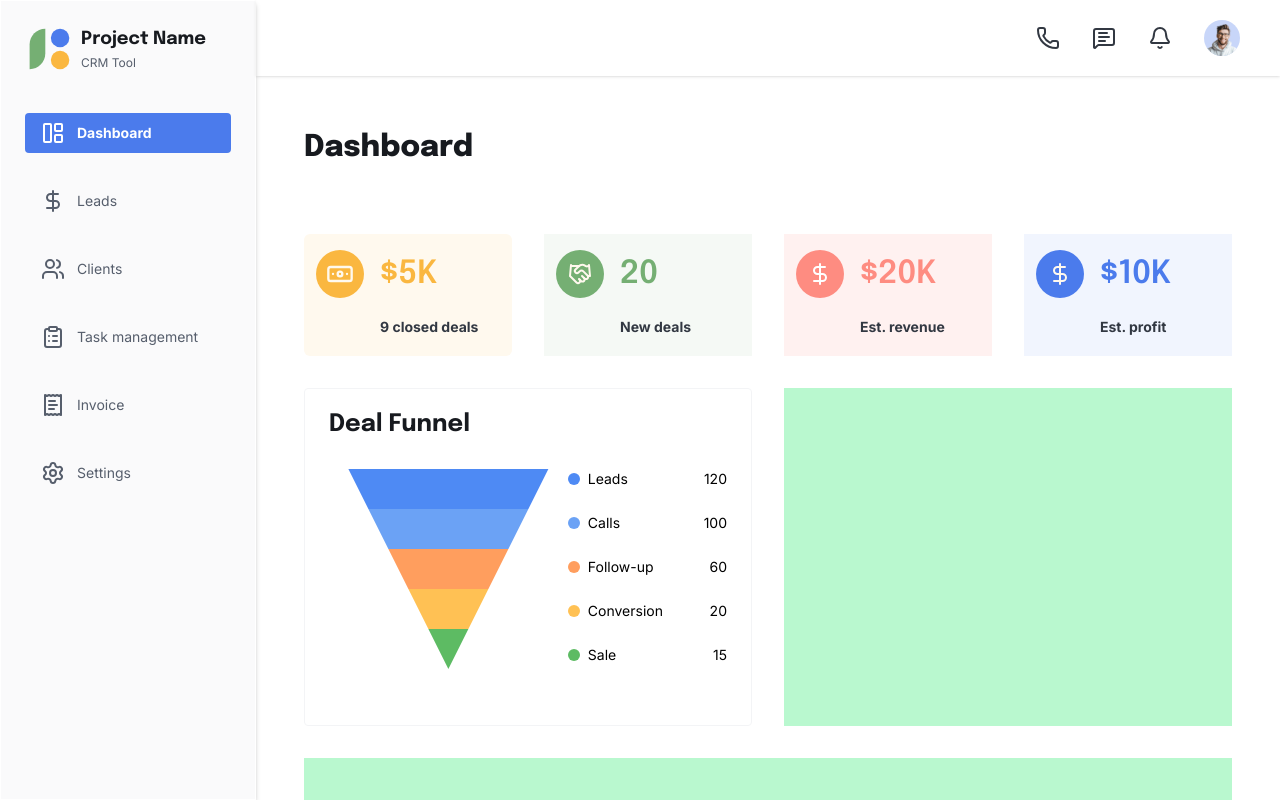
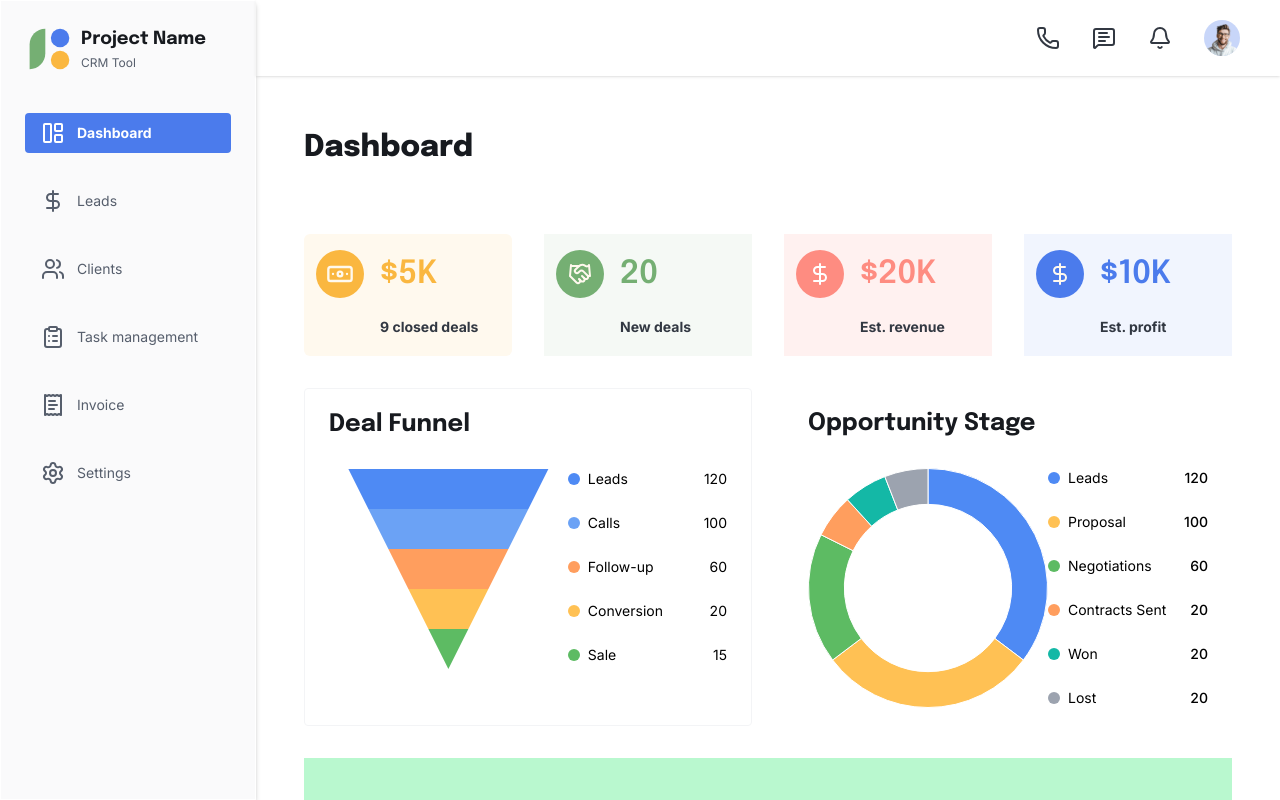
Before and after one commit to SutirthaDey/go-crm, a Next.js app: page /dashboard in a window 1280 px wide. Built offline with nearby package versions, Linux system fonts and the light colour scheme.

Commit message:
Doughnut chart done

```diff
--- a/package.json
+++ b/package.json
@@ -11,10 +11,12 @@
   "dependencies": {
     "@nivo/core": "^0.99.0",
     "@nivo/funnel": "^0.99.0",
+    "chart.js": "^4.5.0",
     "clsx": "^2.1.1",
     "lucide-react": "^0.515.0",
     "next": "15.3.3",
     "react": "^19.0.0",
+    "react-chartjs-2": "^5.3.0",
     "react-dom": "^19.0.0"
   },
   "devDependencies": {
--- a/src/app/dashboard/page.tsx
+++ b/src/app/dashboard/page.tsx
@@ -3,6 +3,7 @@ import ClosedDeals from "@/components/dashboard/ClosedDeals";
 import EstProfit from "@/components/dashboard/EstProfit";
 import EstRevenue from "@/components/dashboard/EstRevenue";
 import NewDeals from "@/components/dashboard/NewDeals";
+import DoughnutChart from "@/components/dashboard/charts/DoughnutChart";
 import { epilogue } from "@/ui/fonts";
 export default function Dashboard() {
   return (
@@ -34,7 +35,9 @@ export default function Dashboard() {
         <FunnelChart />
       </div>
 
-      <div className="md:row-start-3 md:col-start-3 md:col-span-2 bg-green-200"></div>
+      <div className="md:row-start-3 md:col-start-3 md:col-span-2">
+        <DoughnutChart />
+      </div>
 
       <div className="md:row-start-4 md:col-start-1 md:col-span-4 bg-green-200"></div>
 
--- /dev/null
+++ b/src/components/dashboard/charts/DoughnutChart.tsx
@@ -0,0 +1,71 @@
+"use client";
+
+import { Doughnut } from "react-chartjs-2";
+import { Chart as ChartJS, ArcElement, Tooltip, Legend } from "chart.js";
+import { epilogue } from "@/ui/fonts";
+
+ChartJS.register(ArcElement, Tooltip, Legend);
+
+const chartData = [
+  { label: "Leads", value: 120, color: "#4E8AF4" },
+  { label: "Proposal", value: 100, color: "#FFC154" },
+  { label: "Negotiations", value: 60, color: "#5DBB63" },
+  { label: "Contracts Sent", value: 20, color: "#FF9E5E" },
+  { label: "Won", value: 20, color: "#14B8A6" }, // Teal
+  { label: "Lost", value: 20, color: "#9CA3AF" }, // Gray
+];
+
+const data = {
+  labels: chartData.map((d) => d.label),
+  datasets: [
+    {
+      label: "Funnel Values",
+      data: chartData.map((d) => d.value),
+      backgroundColor: chartData.map((d) => d.color),
+      borderWidth: 1,
+    },
+  ],
+};
+
+export default function DoughnutChart() {
+  return (
+    <div className="flex flex-col justify-between gap-8 p-6">
+      <div className="flex items-center ">
+        <p
+          className={`${epilogue.className} text-2xl leading-6 font-bold text-[#171A1FFF]`}
+        >
+          Opportunity Stage
+        </p>
+      </div>
+      <div className="flex flex-wrap justify-center md:flex-nowrap md:justify-start">
+        <div className="w-[60%] flex min-w-[150px]">
+          <Doughnut
+            data={data}
+            options={{
+              cutout: "70%",
+              plugins: {
+                legend: { display: false },
+              },
+            }}
+          />
+        </div>
+
+        {/* Custom Legend */}
+        <div className="space-y-6 text-sm w-[40%] min-w-[100px]">
+          {chartData.map((d, i) => (
+            <div key={i} className="flex items-center justify-between">
+              <span className="flex items-center space-x-2">
+                <span
+                  className="inline-block w-3 h-3 rounded-full"
+                  style={{ backgroundColor: d.color }}
+                ></span>
+                <span>{d.label}</span>
+              </span>
+              <span className="font-medium">{d.value}</span>
+            </div>
+          ))}
+        </div>
+      </div>
+    </div>
+  );
+}
```
Also changed, not shown: 1 other file (tests, documents, lock files or other folders).
